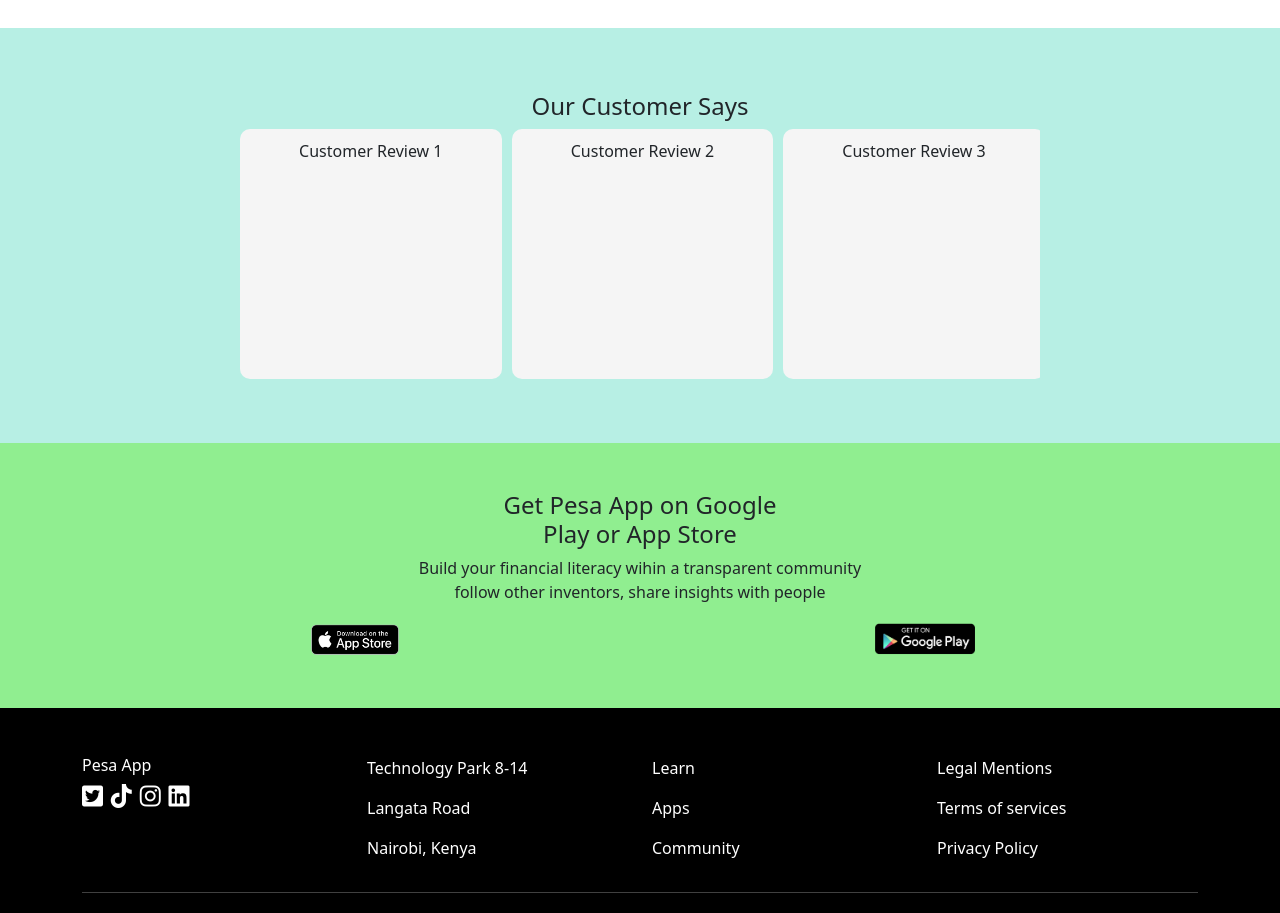
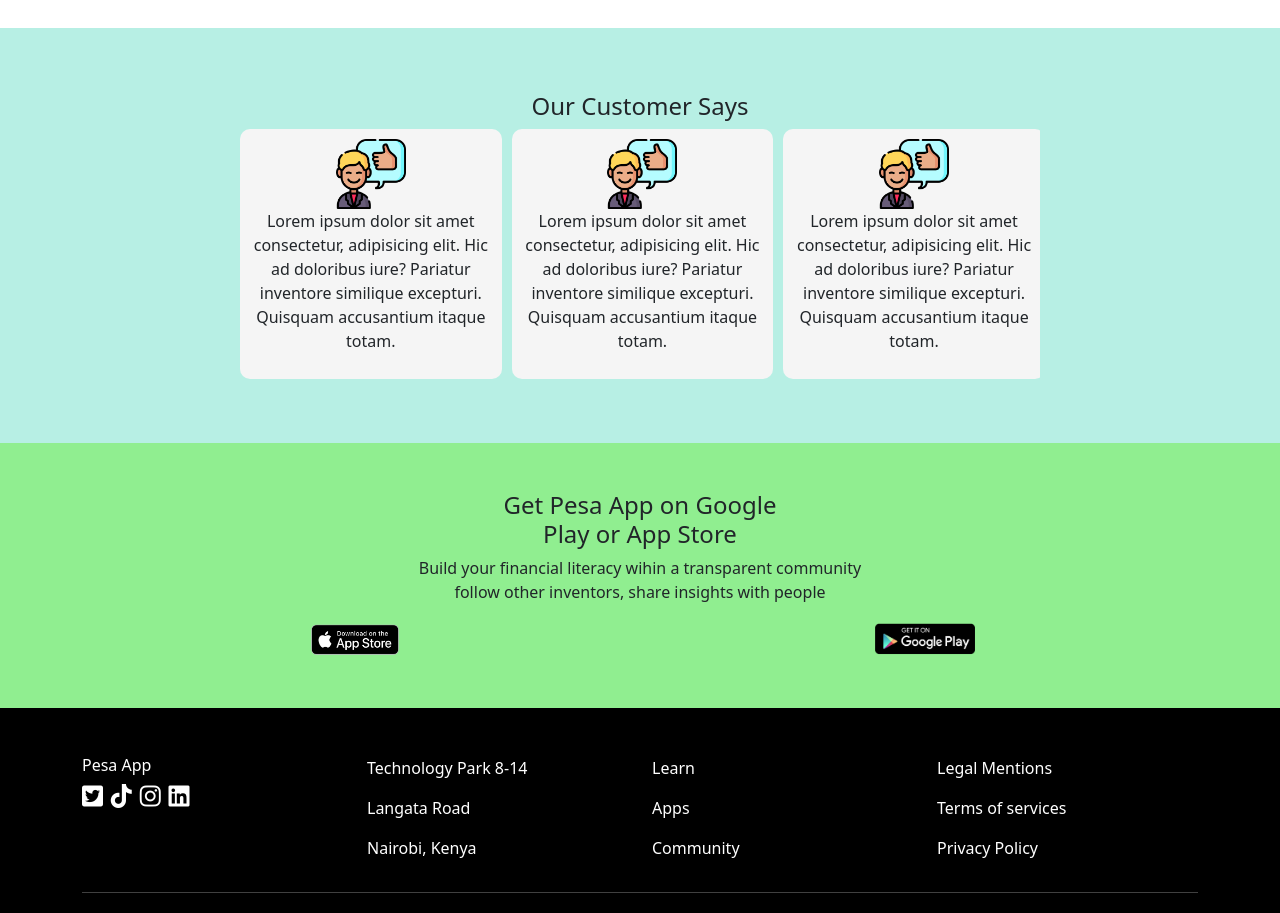
Before and after one commit to JAPHETHNYARANGA/angular-money-template, an Angular app: page / in a window 1280 px wide. Shown: the part 1740-2653 px from the top of the page. Built offline with nearby package versions, Linux system fonts and the light colour scheme.

Commit message:
created customer review samples

```diff
--- a/src/app/home/home.component.html
+++ b/src/app/home/home.component.html
@@ -151,12 +151,66 @@
         <h4>Our Customer Says</h4>
 
         <div class="review-container">
-            <div class="review-card">Customer Review 1</div>
-            <div class="review-card">Customer Review 2</div>
-            <div class="review-card">Customer Review 3</div>
-            <div class="review-card">Customer Review 4</div>
-            <div class="review-card">Customer Review 5</div>
-            <div class="review-card">Customer Review 6</div>
+            <div class="review-card">
+                <img src="assets/images/satisfaction.png" alt="" height="70px">
+                <div class="card-body">
+                    <p>Lorem ipsum dolor sit amet consectetur, adipisicing elit. Hic ad doloribus iure? Pariatur inventore similique excepturi. Quisquam accusantium itaque totam.</p>
+                </div>
+            </div>
+            <div class="review-card">
+                <img src="assets/images/satisfaction.png" alt="" height="70px">
+                <div class="card-body">
+                    <p>Lorem ipsum dolor sit amet consectetur, adipisicing elit. Hic ad doloribus iure? Pariatur inventore similique excepturi. Quisquam accusantium itaque totam.</p>
+                </div>
+            </div>
+            <div class="review-card">
+                <img src="assets/images/satisfaction.png" alt="" height="70px">
+                <div class="card-body">
+                    <p>Lorem ipsum dolor sit amet consectetur, adipisicing elit. Hic ad doloribus iure? Pariatur inventore similique excepturi. Quisquam accusantium itaque totam.</p>
+                </div>
+            </div>
+            <div class="review-card">
+                <img src="assets/images/satisfaction.png" alt="" height="70px">
+                <div class="card-body">
+                    <p>Lorem ipsum dolor sit amet consectetur, adipisicing elit. Hic ad doloribus iure? Pariatur inventore similique excepturi. Quisquam accusantium itaque totam.</p>
+                </div>
+            </div>
+            <div class="review-card">
+                <img src="assets/images/satisfaction.png" alt="" height="70px">
+                <div class="card-body">
+                    <p>Lorem ipsum dolor sit amet consectetur, adipisicing elit. Hic ad doloribus iure? Pariatur inventore similique excepturi. Quisquam accusantium itaque totam.</p>
+                </div>
+            </div>
+            <div class="review-card">
+                <img src="assets/images/satisfaction.png" alt="" height="70px">
+                <div class="card-body">
+                    <p>Lorem ipsum dolor sit amet consectetur, adipisicing elit. Hic ad doloribus iure? Pariatur inventore similique excepturi. Quisquam accusantium itaque totam.</p>
+                </div>
+            </div>
+            <div class="review-card">
+                <img src="assets/images/satisfaction.png" alt="" height="70px">
+                <div class="card-body">
+                    <p>Lorem ipsum dolor sit amet consectetur, adipisicing elit. Hic ad doloribus iure? Pariatur inventore similique excepturi. Quisquam accusantium itaque totam.</p>
+                </div>
+            </div>
+            <div class="review-card">
+                <img src="assets/images/satisfaction.png" alt="" height="70px">
+                <div class="card-body">
+                    <p>Lorem ipsum dolor sit amet consectetur, adipisicing elit. Hic ad doloribus iure? Pariatur inventore similique excepturi. Quisquam accusantium itaque totam.</p>
+                </div>
+            </div>
+            <div class="review-card">
+                <img src="assets/images/satisfaction.png" alt="" height="70px">
+                <div class="card-body">
+                    <p>Lorem ipsum dolor sit amet consectetur, adipisicing elit. Hic ad doloribus iure? Pariatur inventore similique excepturi. Quisquam accusantium itaque totam.</p>
+                </div>
+            </div>
+            <div class="review-card">
+                <img src="assets/images/satisfaction.png" alt="" height="70px">
+                <div class="card-body">
+                    <p>Lorem ipsum dolor sit amet consectetur, adipisicing elit. Hic ad doloribus iure? Pariatur inventore similique excepturi. Quisquam accusantium itaque totam.</p>
+                </div>
+            </div>
           </div>
           <!-- <button class="prev-btn">&#8249;</button>
           <button class="next-btn">&#8250;</button> -->
```
Also changed, not shown: src/assets/images/satisfaction.png (added).
